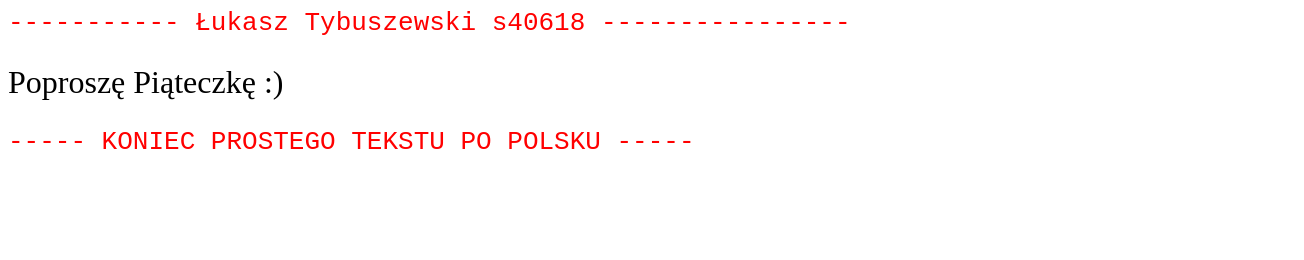
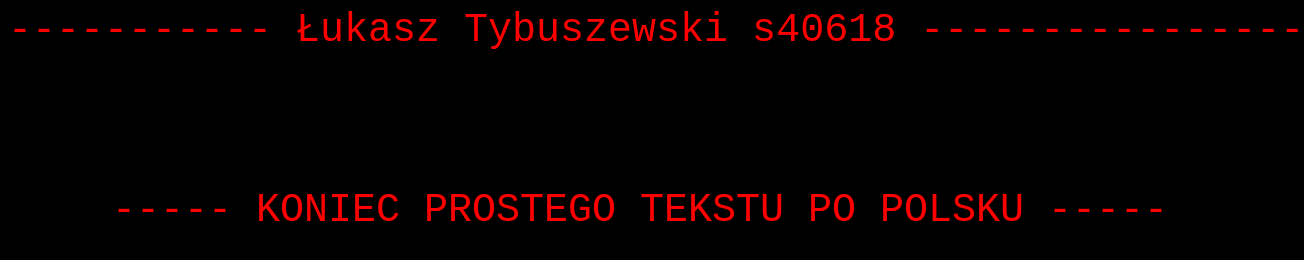
Before and after one commit to tybuszes/xxx, a plain HTML site: page index.html in a window 1280 px wide. Shown: the whole page, 1304 px wide, since content can reach past the window. Drawn offline with Linux system fonts and the light colour scheme.

Commit message:
Update index.html

```diff
--- a/index.html
+++ b/index.html
@@ -1,7 +1,7 @@
 <HTML>
-<title>Prosty tekst po polsku</title>
-<body bgcolor="#ffffff" vlink="#000000" link="#000000" hlink="#000000"
-alink="#000000"> <font size="+3">
+
+<title><center>Prosty tekst po polsku</title>
+<body bgcolor="black"> <font size="+6"><center>
 
 <font color="red">
 <pre>
```
